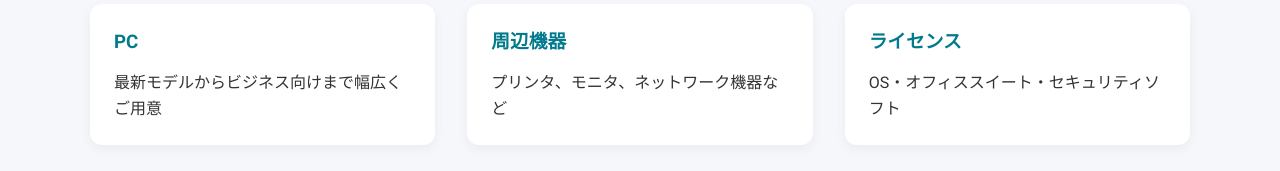
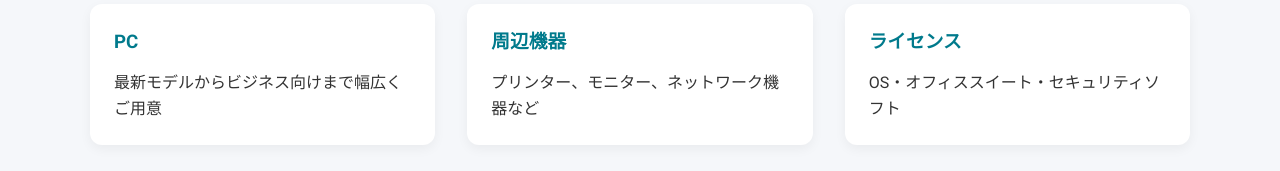
Before and after one commit to chi0809/homepage, a plain HTML site: page index.html in a window 1280 px wide. Shown: the part 1059-1230 px from the top of the page. Drawn offline with Linux system fonts and the light colour scheme.

Commit message:
index.html 更新

```diff
--- a/index.html
+++ b/index.html
@@ -63,7 +63,7 @@
           </div>
           <div class="card">
             <h3>周辺機器</h3>
-            <p>プリンタ、モニタ、ネットワーク機器など</p>
+            <p>プリンター、モニター、ネットワーク機器など</p>
           </div>
           <div class="card">
             <h3>ライセンス</h3>
@@ -76,7 +76,7 @@
 
   <footer>
     <div class="container">
-      <p>&copy; 2025 株式会社アンビーテン</p>
+      <p>&copy; 2025　株式会社アンビーテン</p>
     </div>
   </footer>
 
```
